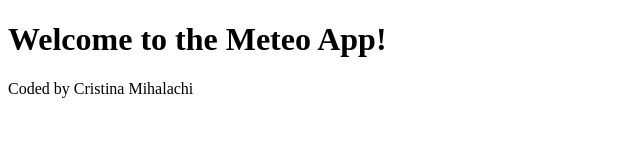
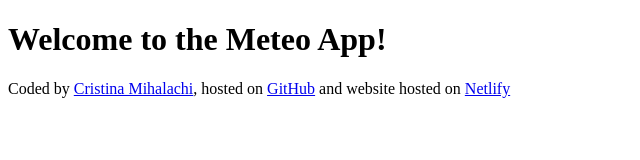
Before and after one commit to cristina793/meteo, a plain HTML site: page index.html in a window 1280 px wide. Shown: the whole page, without its empty margins (0-640 px from the left). Drawn offline with Linux system fonts and the light colour scheme.

Commit message:
added links to the footer

```diff
--- a/index.html
+++ b/index.html
@@ -9,6 +9,8 @@
     <h1>Welcome to the Meteo App!
 
     </h1>
-    <footer>Coded by Cristina Mihalachi</footer>
+    <footer>Coded by <a href="https://github.com/cristina793"target="_blank">Cristina Mihalachi</a>, hosted on <a href="https://github.com/cristina793/meteo"target="_blank">GitHub</a>
+    and website hosted on <a href="https://main--melodic-kataifi-8cb622.netlify.app/" target="_blank">Netlify</a>
+    </footer>
 </body>
 </html>
```
